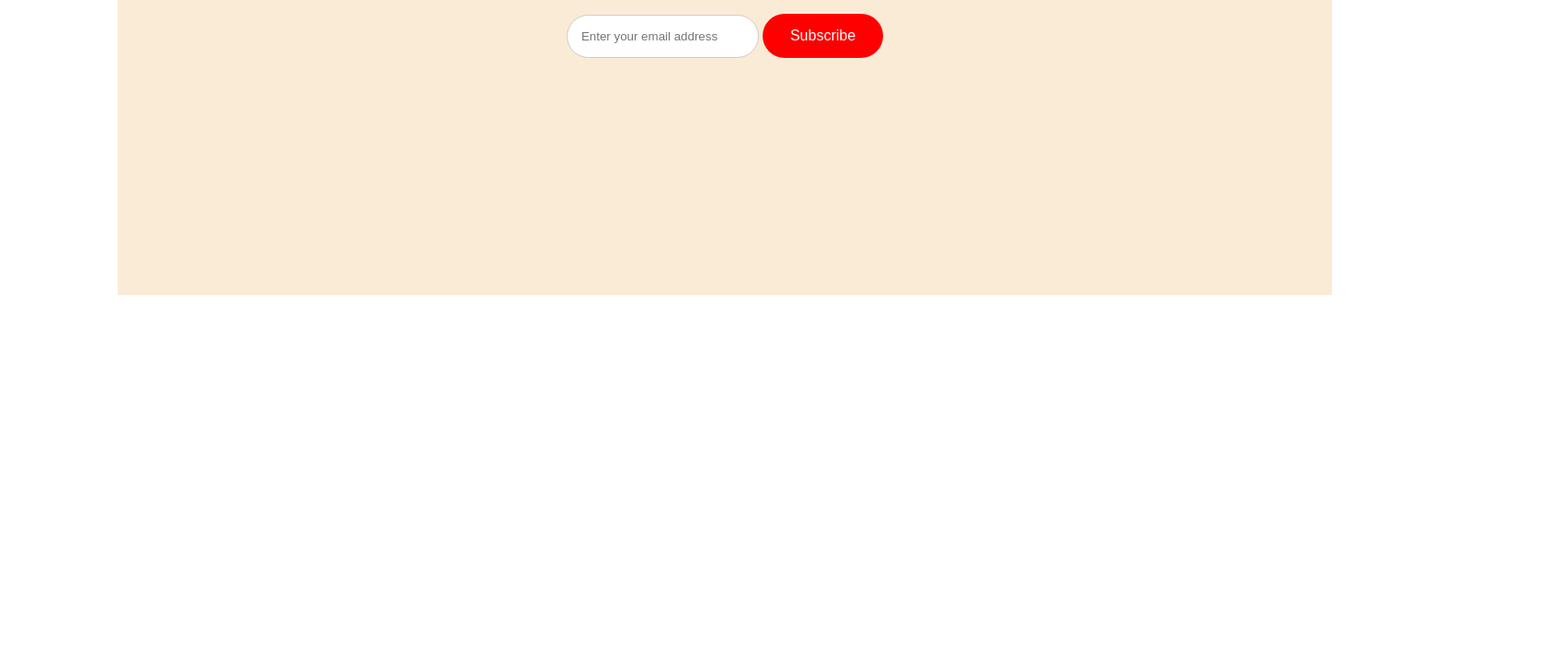
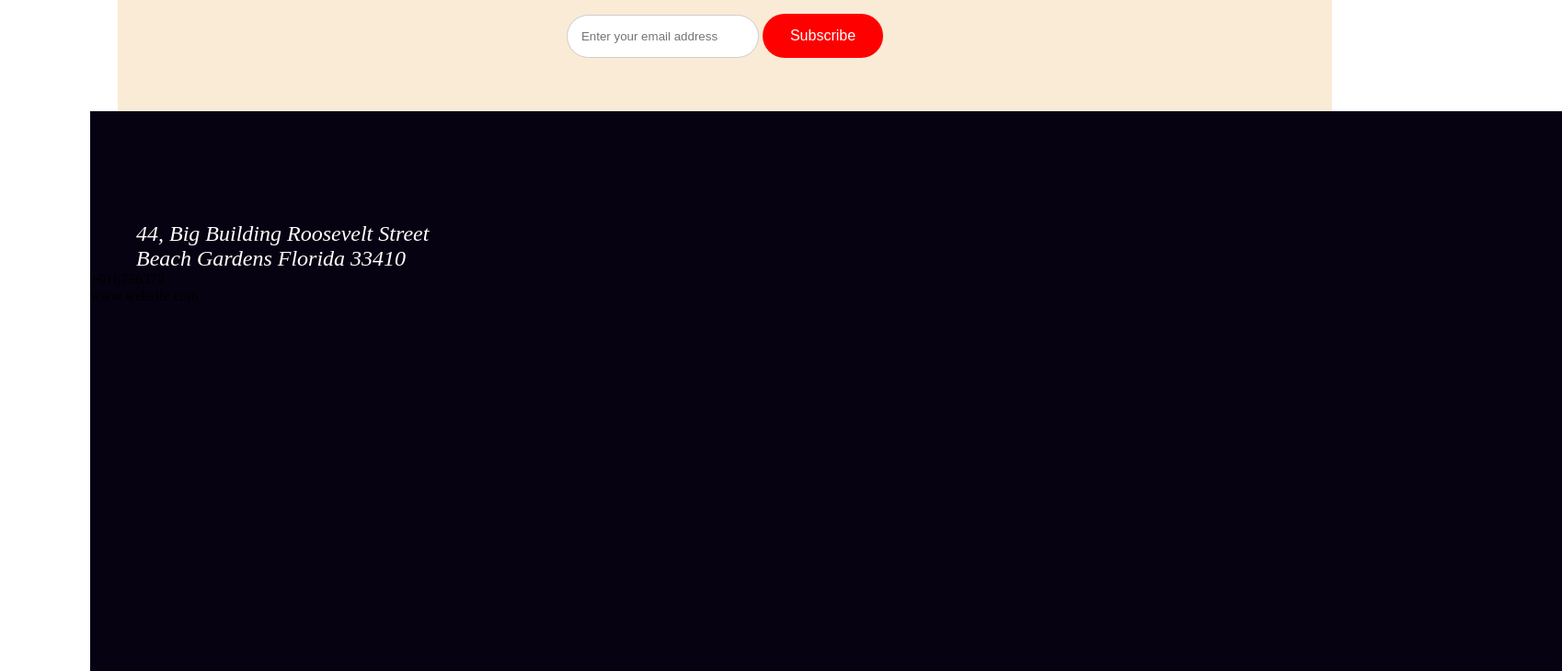
Before and after one commit to abdulmomin23/First-Home-Work, a plain HTML site: page index.html in a window 1280 px wide. Shown: the part 4949-5679 px from the top of the page at 92% size, 1698 px wide, since content can reach past the window. Before the commit the page ends 5270 px from the top, so only its background shows below. Drawn offline with Linux system fonts and the light colour scheme.

Commit message:
added new items

```diff
--- a/index.html
+++ b/index.html
@@ -53,7 +53,8 @@
     <div class="gift">
       <h6>THE BEST GIFT</h6>
       <h4>Our Awesome Portfolio</h4>
-      <p>Celebrate the New Year with the extraordinary gift of time. Every moment is a chance for joy, love, and new
+      <p>Celebrate the New Year with the extraordinary gift of time. Every moment is a chance
+        for joy, love, and new
         beginnings.
         Happy New Year!</p>
 
@@ -109,6 +110,22 @@
 
   </main>
 
+  <bottom>
+
+    <div class="last-item">
+      <address>44, Big Building Roosevelt Street<br>
+        Beach Gardens Florida 33410</address>
+
+      <div class="phone">+016736372</div>
+      <div class="web"> www.website.com</div>
+
+    </div>
+
+
+
+
+  </bottom>
+
 </body>
 
 </html>
--- a/style.css
+++ b/style.css
@@ -177,7 +177,7 @@ div.gift p{
   padding-top: 150px;
   margin-top: 40px;
   width: 1320px;
-  height: 616px;
+  height: 416px;
   flex-shrink: 0;
   background-color: antiquewhite;
   margin-left: 30px;
@@ -186,6 +186,8 @@ div.gift p{
 
 div .subscribe p{
   text-align: center;
+  font-weight: 400;
+
 }
 
 
@@ -208,3 +210,23 @@ form input {
   padding: 15px;
   border: 1px solid #ccc;
 }
+
+
+
+/* bottom style */
+
+.last-item{
+  width: 1600px;
+  height: 609px;
+  background-color: #070211;
+  margin-right: 0px;
+
+}
+
+
+div .last-item address{
+  color: white;
+  padding-top: 120px;
+  font-size: 24px;
+  margin-left: 50px;
+}
```
